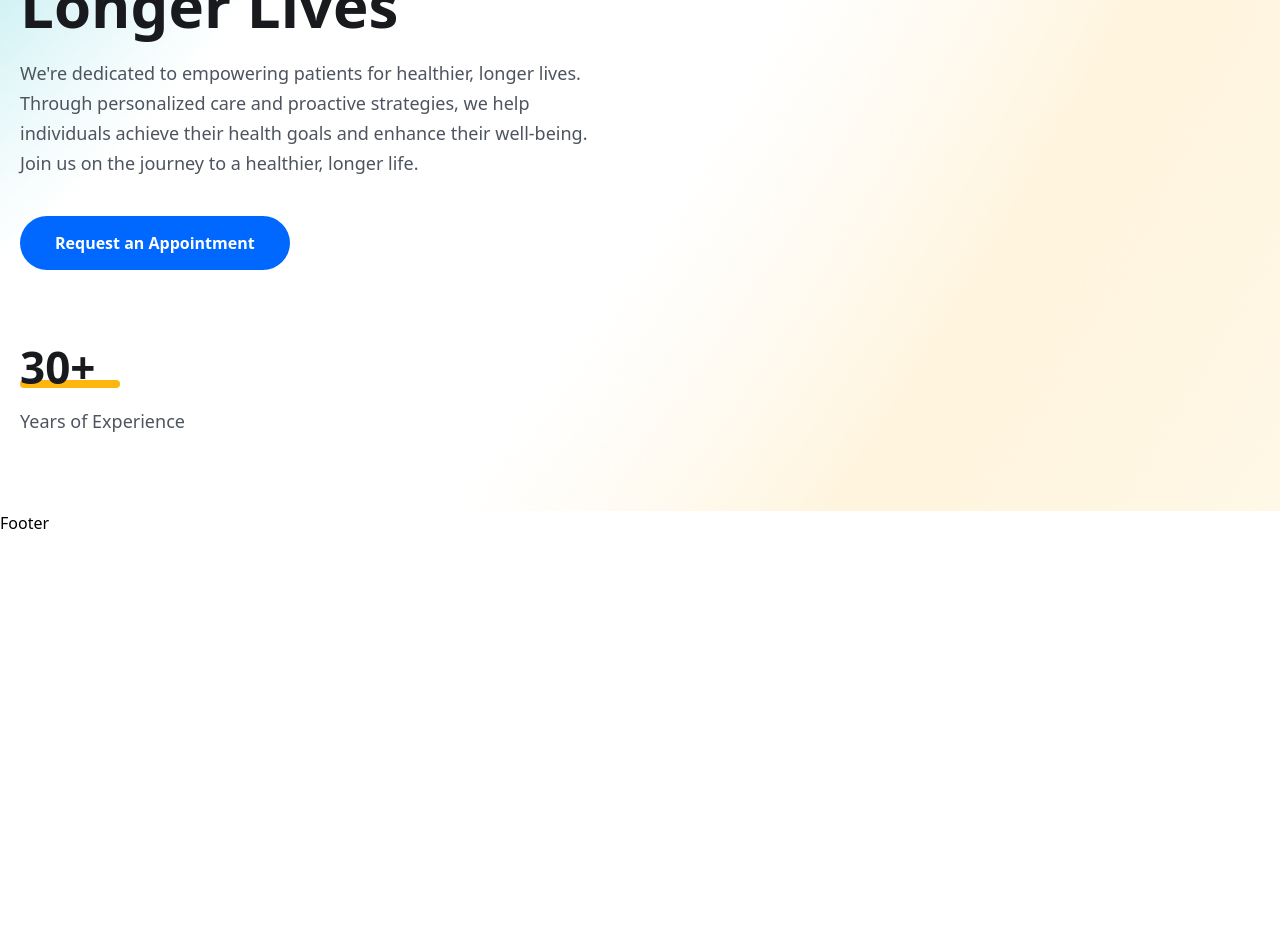
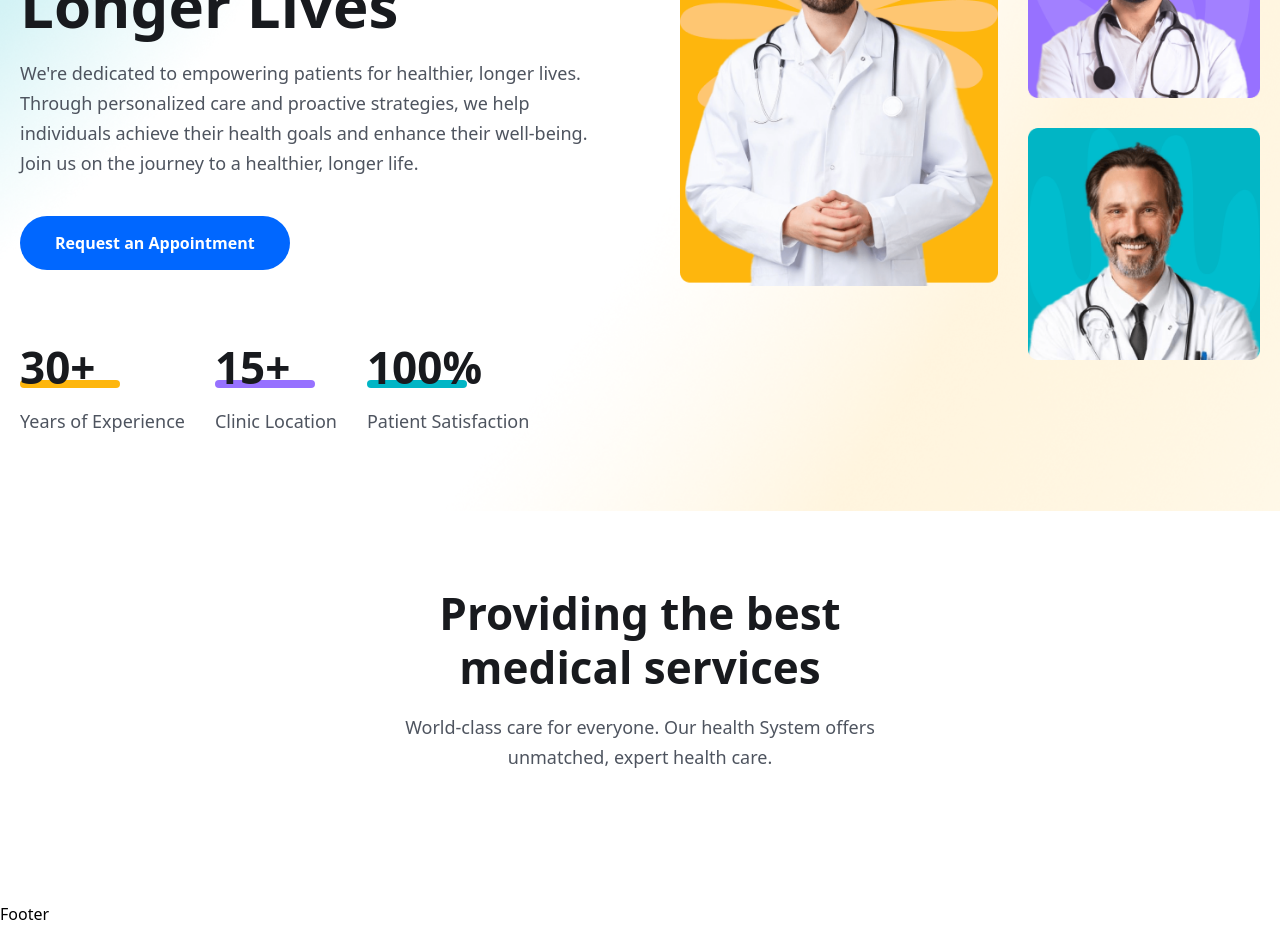
Before and after one commit to Lanreomotosho/healthcare-booking, a React (Vite) app: page / in a window 1280 px wide. Shown: the part 400-1326 px from the top of the page. Before the commit the page ends 935 px from the top, so only its background shows below. Built offline with nearby package versions, Linux system fonts and the light colour scheme; the HTML template or start-up script is replaced by a standard one.

Commit message:
first commit

```diff
--- a/src/App.css
+++ b/src/App.css
@@ -20,6 +20,7 @@ body {
   top: 0;
   left: 0;
   z-index: 99999;
+  background: white;
   box-shadow: 3px 3px -8px #ddd;
 }
 
--- a/src/pages/Home.jsx
+++ b/src/pages/Home.jsx
@@ -9,7 +9,7 @@ const Home = () => {
   return (
     <>
     {/* ======= hero section ==========*/}
-    <>
+
     <section className='hero__section pt-[60px] 2xl:h-[800px]'>
       <div className='container'>
         <div className='flex flex-col lg:flex-row gap-[90px] items-center justify-between'>
@@ -40,15 +40,77 @@ lg:gap-[30px] '>
   <span className='w-[100px] h-2 bg-yellowColor rounded-full block mt-[-14px]'></span>
   <p className='text__para'>Years of Experience</p>
 </div>
+
+<div>
+  <h2 className='text-[36px] leading-[56px] lg:text-[44px] lg:leading-[54px] font-[700]
+  text-headingColor'>
+    15+
+  </h2>
+  <span className='w-[100px] h-2 bg-purpleColor rounded-full block mt-[-14px]'></span>
+  <p className='text__para'>Clinic Location</p>
+</div>
+
+<div>
+  <h2 className='text-[36px] leading-[56px] lg:text-[44px] lg:leading-[54px] font-[700]
+  text-headingColor'>
+    100%
+  </h2>
+  <span className='w-[100px] h-2 bg-irisBlueColor rounded-full block mt-[-14px]'></span>
+  <p className='text__para'>Patient Satisfaction</p>
 </div>
 
 
 
 </div>
+</div>
+
+
+{/*   ======= hero content =======*/}
+
+<div className='flex gap-[30px] justify-end'>
+  <div>
+    <img className="w-full" src={heroImg01} alt="" />
+  </div>
+
+<div className='mt-[30px]'>
+<img src={heroImg02} alt="" className='w-full mb-[30px]' />
+<img src={heroImg03} alt="" className='w-full' />
+</div>
+</div>
   </div>
 </div>
     </section>
-    </>
+
+        {/* ======= hero section end ==========*/}
+
+<section>
+  <div className='container'>
+  <div className='lg:w-[470px] mx-auto'>
+    <h2 className='heading text-center'>
+      Providing the best medical services
+    </h2>
+    <p className='text__para text-center'>
+      World-class care for everyone. Our health System offers unmatched,
+      expert health care.
+    </p>
+  </div>
+
+<div className='flex flex-wrap items-center justify-between flex-col md:flex-row gap-5 lg:gap-[30px] mt-[30px]
+mt-[30px] lg:mt-[55px]'>
+
+
+</div>
+
+
+
+  <div>
+  </div>
+  </div>
+</section>
+
+
+
+
     </>
   );
 };
```
